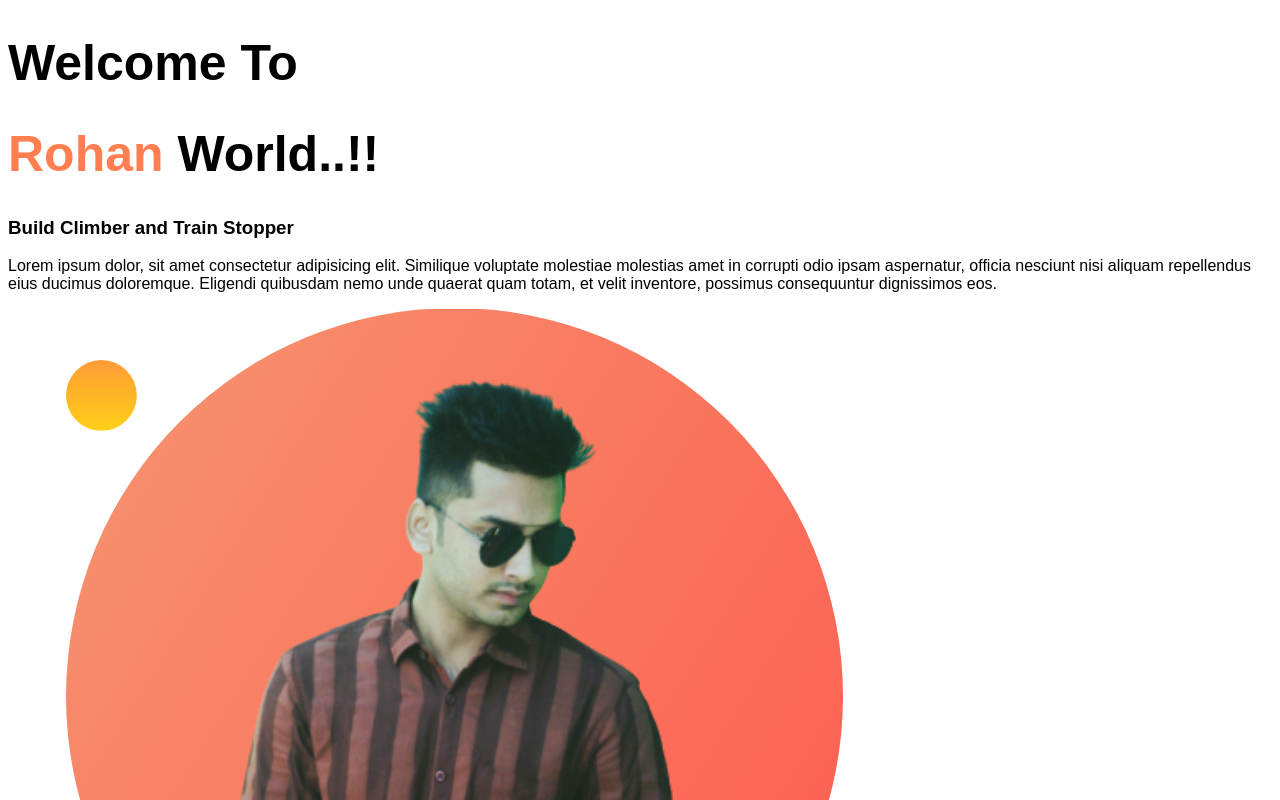
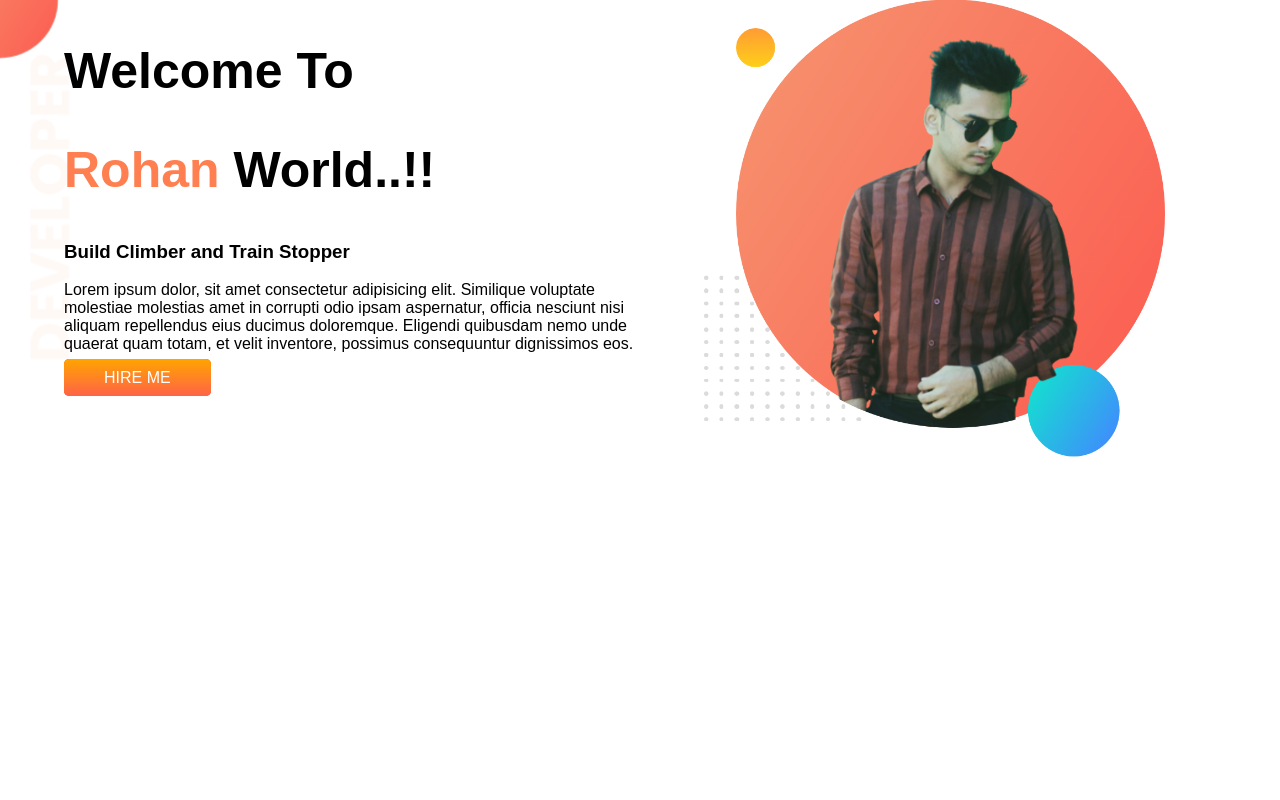
Before and after one commit to RabbiAlam12/developer-portfolio, a plain HTML site: page index.html in a window 1280 px wide. Shown: the top 800 px of the page. Drawn offline with Linux system fonts and the light colour scheme; a web font is replaced by a local one.

Commit message:
top banner added

```diff
--- a/index.html
+++ b/index.html
@@ -1,5 +1,6 @@
 <!DOCTYPE html>
 <html lang="en">
+
 <head>
     <meta charset="UTF-8">
     <meta http-equiv="X-UA-Compatible" content="IE=edge">
@@ -10,11 +11,25 @@
     <link href="https://fonts.googleapis.com/css2?family=Otomanopee+One&display=swap" rel="stylesheet">
     <link rel="stylesheet" href="style.css">
 </head>
+
 <body>
-    <h1>Welcome To</h1>
-    <h1><span class="color">Rohan</span> World..!!</h1>
-    <h3>Build Climber and Train Stopper</h3>
-    <p>Lorem ipsum dolor, sit amet consectetur adipisicing elit. Similique voluptate molestiae molestias amet in corrupti odio ipsam aspernatur, officia nesciunt nisi aliquam repellendus eius ducimus doloremque. Eligendi quibusdam nemo unde quaerat quam totam, et velit inventore, possimus consequuntur dignissimos eos.</p>
-    <img src="images/ro-bg.png" alt="">
+    <section class="top-banner">
+        <div class="half-width">
+            <h1>Welcome To</h1>
+            <h1><span class="color">Rohan</span> World..!!</h1>
+            <h3>Build Climber and Train Stopper</h3>
+            <p>Lorem ipsum dolor, sit amet consectetur adipisicing elit. Similique voluptate molestiae molestias amet in
+                corrupti odio ipsam aspernatur, officia nesciunt nisi aliquam repellendus eius ducimus doloremque.
+                Eligendi
+                quibusdam nemo unde quaerat quam totam, et velit inventore, possimus consequuntur dignissimos eos.</p>
+            <a class="link-button" target="_blank" href="https://github.com/RabbiAlam12">HIRE ME</a>
+
+        </div>
+
+        <div class="half-width">
+            <img src="images/ro-bg.png" alt="">
+        </div>
+    </section>
 </body>
+
 </html>
--- a/style.css
+++ b/style.css
@@ -1,5 +1,6 @@
 body{
     font-family: 'Otomanopee One', sans-serif;
+    margin: 0%;
 }
 h1{
     font-size: 50px;
@@ -7,3 +8,26 @@ h1{
 .color{
     color: coral;
 }
+section{
+    display: flex;
+}
+.half-width{
+    width: 50%;
+    padding-left: 5%;
+}
+.half-width img{
+  width: 80%;
+}
+.link-button{
+    text-decoration: none;
+    background-color:orangered;
+    padding: 10px 40px;
+    border-radius: 5px;
+    background-image: linear-gradient(orange , tomato);
+    color: white;
+    font-weight: 400;
+}
+.top-banner{
+    background-image: url(images/top-banner.png);
+    background-repeat: no-repeat;
+}
```
